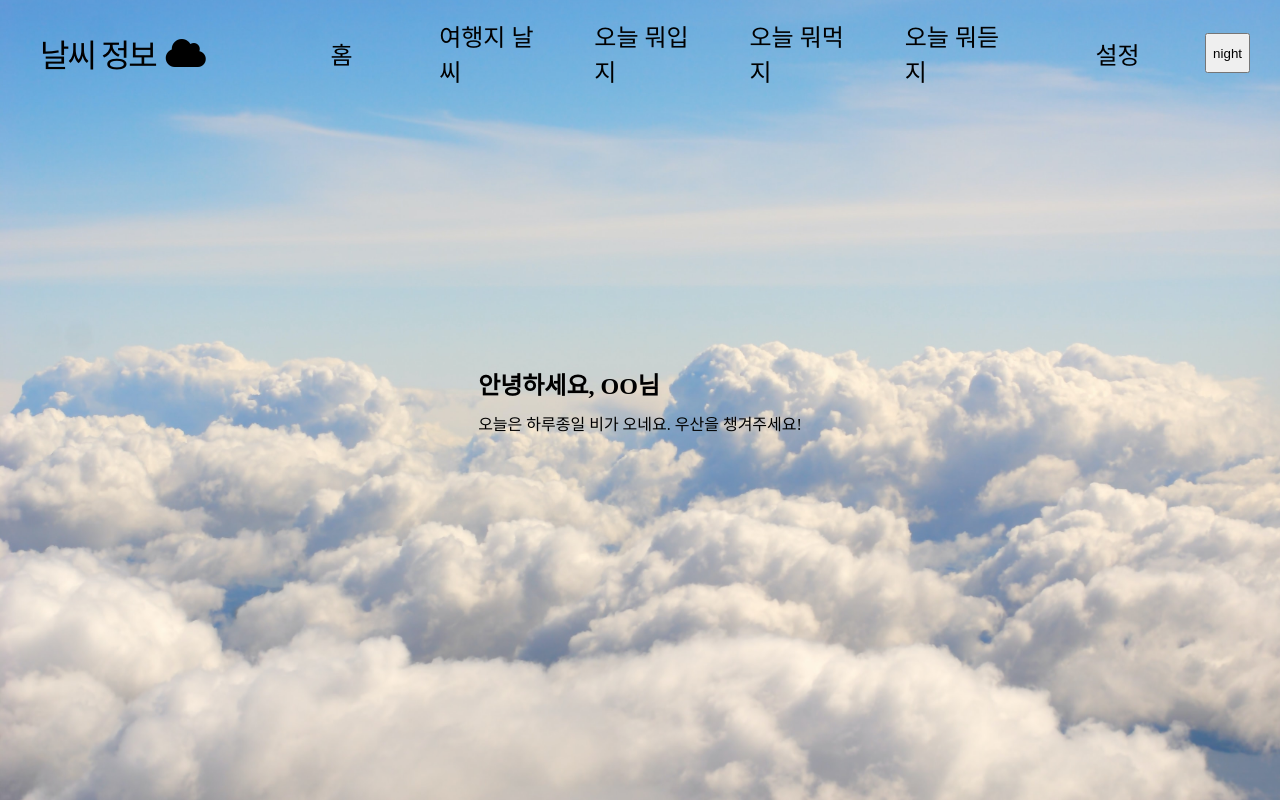
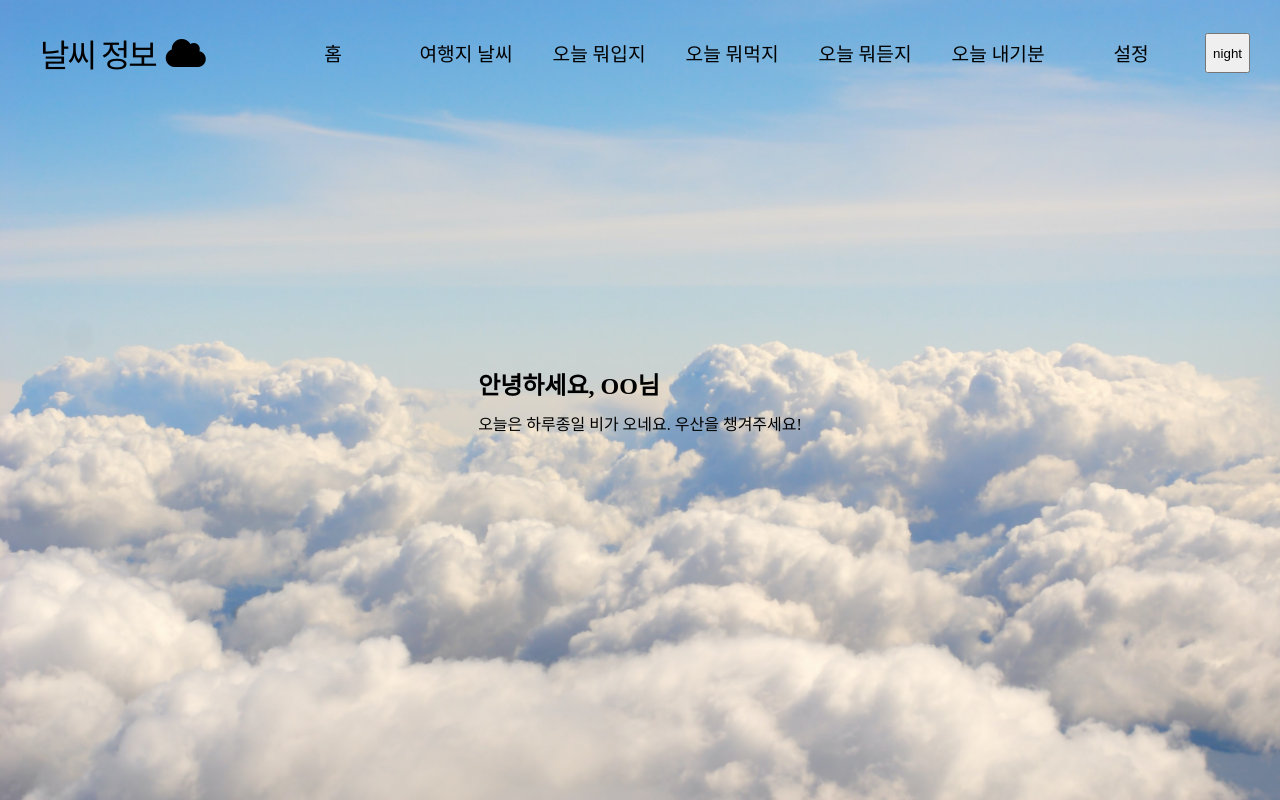
Before and after one commit to weatherinfo-web1-2021/weatherinfo-web, a plain HTML site: page home.html in a window 1280 px wide. Drawn offline with Linux system fonts and the light colour scheme.

Commit message:
깜빡하고 진영님의 메뉴를 못 넣어서 추가했습니다ㅜ

```diff
--- a/css/home.css
+++ b/css/home.css
@@ -40,7 +40,7 @@ body {
   padding-left: 0;
   display: flex;
   justify-content: flex-end;
-  gap: 20px;
+  gap: 15px;
 }
 
 .navBar .menu {
@@ -50,7 +50,7 @@ body {
   display: flex;
   align-items: center;
   justify-content: center;
-  font-size: 1.5rem;
+  font-size: 1.2rem;
 }
 
 /* Home header end */
--- a/home.html
+++ b/home.html
@@ -30,7 +30,10 @@
                 <a href="#">오늘 뭐먹지</a>
             </li>
             <li class="menu">
-                <a href="#">오늘 뭐듣지</a>
+                <a href="/music.html">오늘 뭐듣지</a>
+            </li>
+            <li class="menu">
+                <a href="#">오늘 내기분</a>
             </li>
             <li class="menu">
                 <a href="#">설정</a>
```
